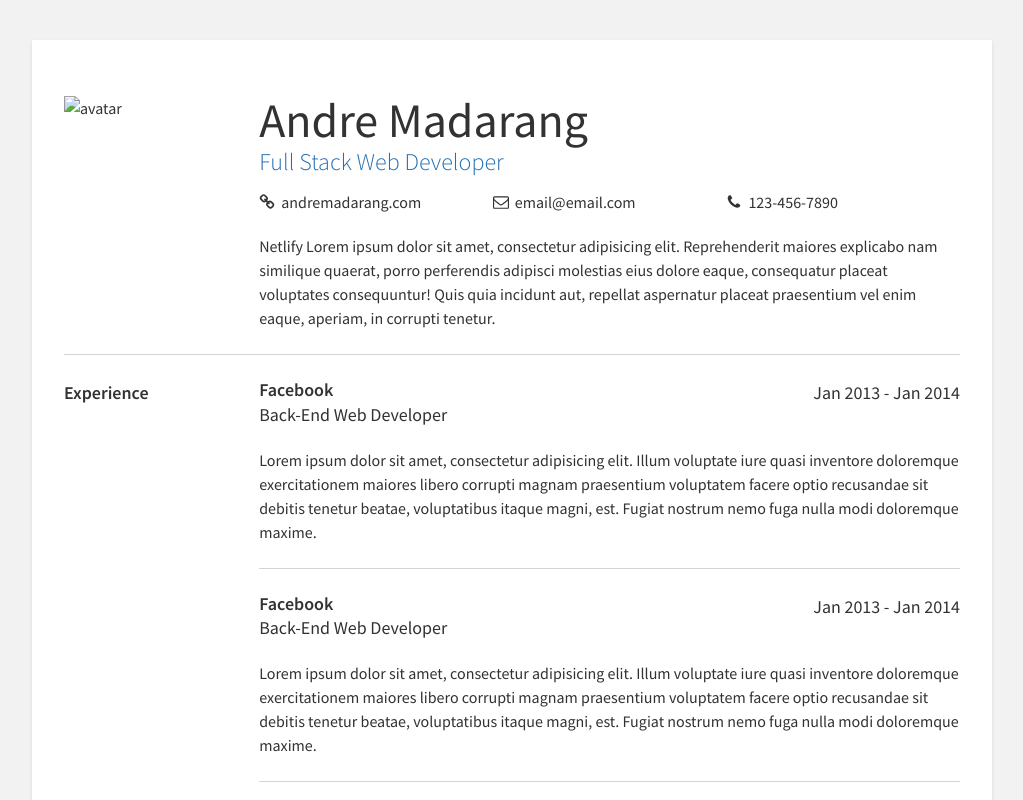
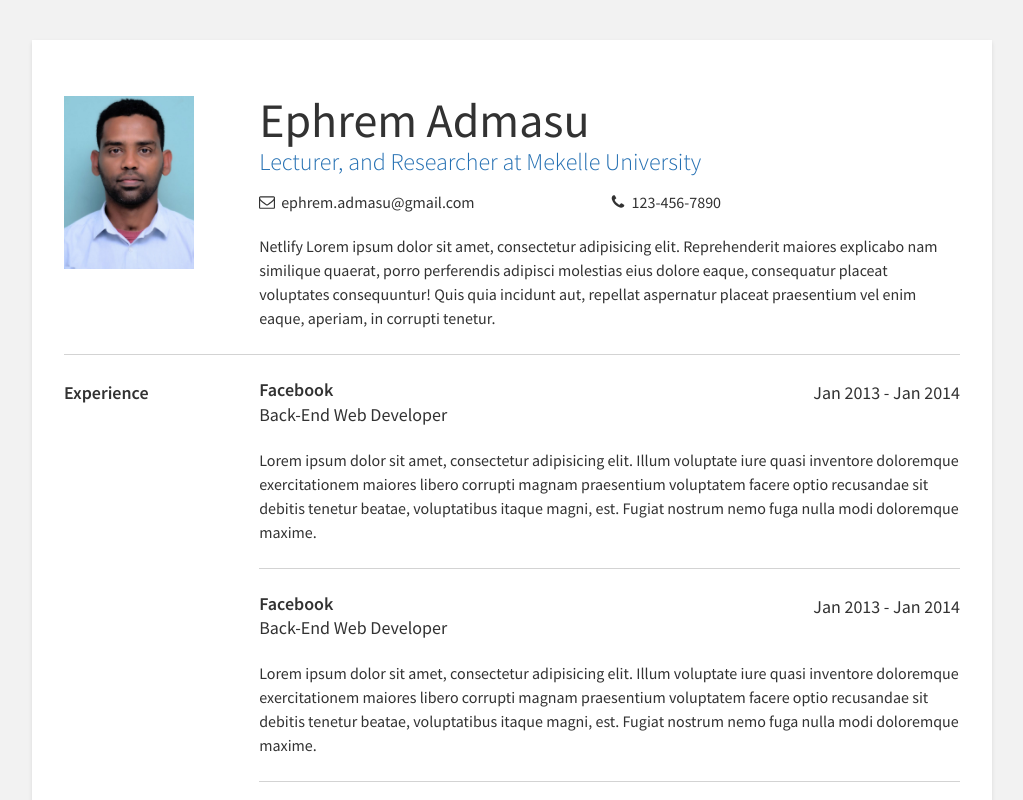
Before and after one commit to ephrem-admasu/ephrem-admasu.github.io, a plain HTML site: page index.html in a window 1280 px wide. Shown: the top 800 px of the page, without its empty margins (128-1151 px from the left). Drawn offline with nearby package versions, Linux system fonts and the light colour scheme.

Commit message:
Update index.html

```diff
--- a/index.html
+++ b/index.html
@@ -2,7 +2,7 @@
 <html lang="en">
 <head>
   <meta charset="UTF-8">
-  <title>Andre's Resume</title>
+  <title>Ephrem Admasu Resume</title>
   <link href="https://fonts.googleapis.com/css?family=Source+Sans+Pro:300,400,600" rel="stylesheet">
   <link rel="stylesheet" href="https://cdnjs.cloudflare.com/ajax/libs/meyer-reset/2.0/reset.min.css">
   <link rel="stylesheet" href="style.css">
@@ -11,19 +11,19 @@
   <div class="container">
     <section>
       <div>
-        <div><img src="img/dre.jpg" alt="avatar" class="avatar"></div>
+        <div><img src="img/profile.jpg" alt="avatar" class="avatar"></div>
       </div>
       <div>
-        <div class="my-name">Andre Madarang</div>
-        <div class="my-title">Full Stack Web Developer</div>
+        <div class="my-name">Ephrem Admasu</div>
+        <div class="my-title">Lecturer, and Researcher at Mekelle University</div>
         <div class="links">
-          <div class="link-item">
+<!--           <div class="link-item">
             <svg class="icon" viewBox="0 0 1792 1792" xmlns="http://www.w3.org/2000/svg"><path d="M1520 1216q0-40-28-68l-208-208q-28-28-68-28-42 0-72 32 3 3 19 18.5t21.5 21.5 15 19 13 25.5 3.5 27.5q0 40-28 68t-68 28q-15 0-27.5-3.5t-25.5-13-19-15-21.5-21.5-18.5-19q-33 31-33 73 0 40 28 68l206 207q27 27 68 27 40 0 68-26l147-146q28-28 28-67zm-703-705q0-40-28-68l-206-207q-28-28-68-28-39 0-68 27l-147 146q-28 28-28 67 0 40 28 68l208 208q27 27 68 27 42 0 72-31-3-3-19-18.5t-21.5-21.5-15-19-13-25.5-3.5-27.5q0-40 28-68t68-28q15 0 27.5 3.5t25.5 13 19 15 21.5 21.5 18.5 19q33-31 33-73zm895 705q0 120-85 203l-147 146q-83 83-203 83-121 0-204-85l-206-207q-83-83-83-203 0-123 88-209l-88-88q-86 88-208 88-120 0-204-84l-208-208q-84-84-84-204t85-203l147-146q83-83 203-83 121 0 204 85l206 207q83 83 83 203 0 123-88 209l88 88q86-88 208-88 120 0 204 84l208 208q84 84 84 204z"/></svg>
             <a href="http://google.ca">andremadarang.com</a>
-          </div>
+          </div> -->
           <div class="link-item">
             <svg class="icon" viewBox="0 0 1792 1792" xmlns="http://www.w3.org/2000/svg"><path d="M1664 1504v-768q-32 36-69 66-268 206-426 338-51 43-83 67t-86.5 48.5-102.5 24.5h-2q-48 0-102.5-24.5t-86.5-48.5-83-67q-158-132-426-338-37-30-69-66v768q0 13 9.5 22.5t22.5 9.5h1472q13 0 22.5-9.5t9.5-22.5zm0-1051v-24.5l-.5-13-3-12.5-5.5-9-9-7.5-14-2.5h-1472q-13 0-22.5 9.5t-9.5 22.5q0 168 147 284 193 152 401 317 6 5 35 29.5t46 37.5 44.5 31.5 50.5 27.5 43 9h2q20 0 43-9t50.5-27.5 44.5-31.5 46-37.5 35-29.5q208-165 401-317 54-43 100.5-115.5t46.5-131.5zm128-37v1088q0 66-47 113t-113 47h-1472q-66 0-113-47t-47-113v-1088q0-66 47-113t113-47h1472q66 0 113 47t47 113z"/></svg>
-            <a href="mailto:email@email.com">email@email.com</a>
+            <a href="mailto:email@email.com">ephrem.admasu@gmail.com</a>
           </div>
           <div class="link-item">
             <svg  class="icon" viewBox="0 0 1792 1792" xmlns="http://www.w3.org/2000/svg"><path d="M1600 1240q0 27-10 70.5t-21 68.5q-21 50-122 106-94 51-186 51-27 0-53-3.5t-57.5-12.5-47-14.5-55.5-20.5-49-18q-98-35-175-83-127-79-264-216t-216-264q-48-77-83-175-3-9-18-49t-20.5-55.5-14.5-47-12.5-57.5-3.5-53q0-92 51-186 56-101 106-122 25-11 68.5-21t70.5-10q14 0 21 3 18 6 53 76 11 19 30 54t35 63.5 31 53.5q3 4 17.5 25t21.5 35.5 7 28.5q0 20-28.5 50t-62 55-62 53-28.5 46q0 9 5 22.5t8.5 20.5 14 24 11.5 19q76 137 174 235t235 174q2 1 19 11.5t24 14 20.5 8.5 22.5 5q18 0 46-28.5t53-62 55-62 50-28.5q14 0 28.5 7t35.5 21.5 25 17.5q25 15 53.5 31t63.5 35 54 30q70 35 76 53 3 7 3 21z"/></svg>
```
